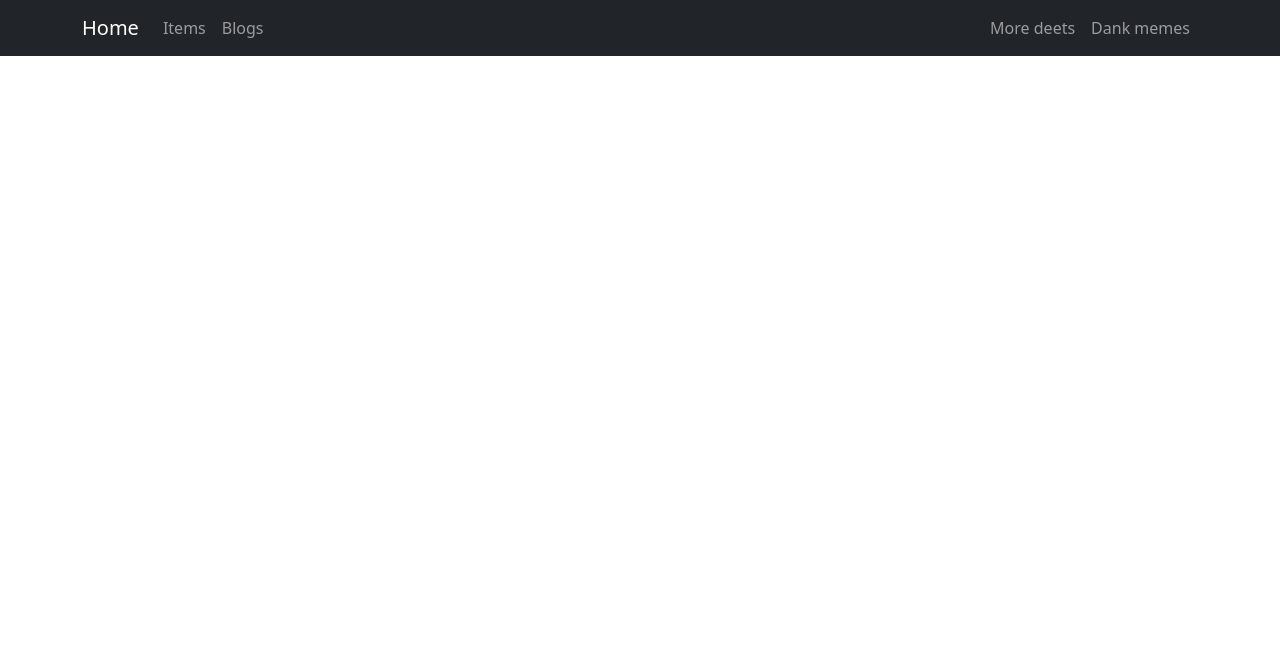
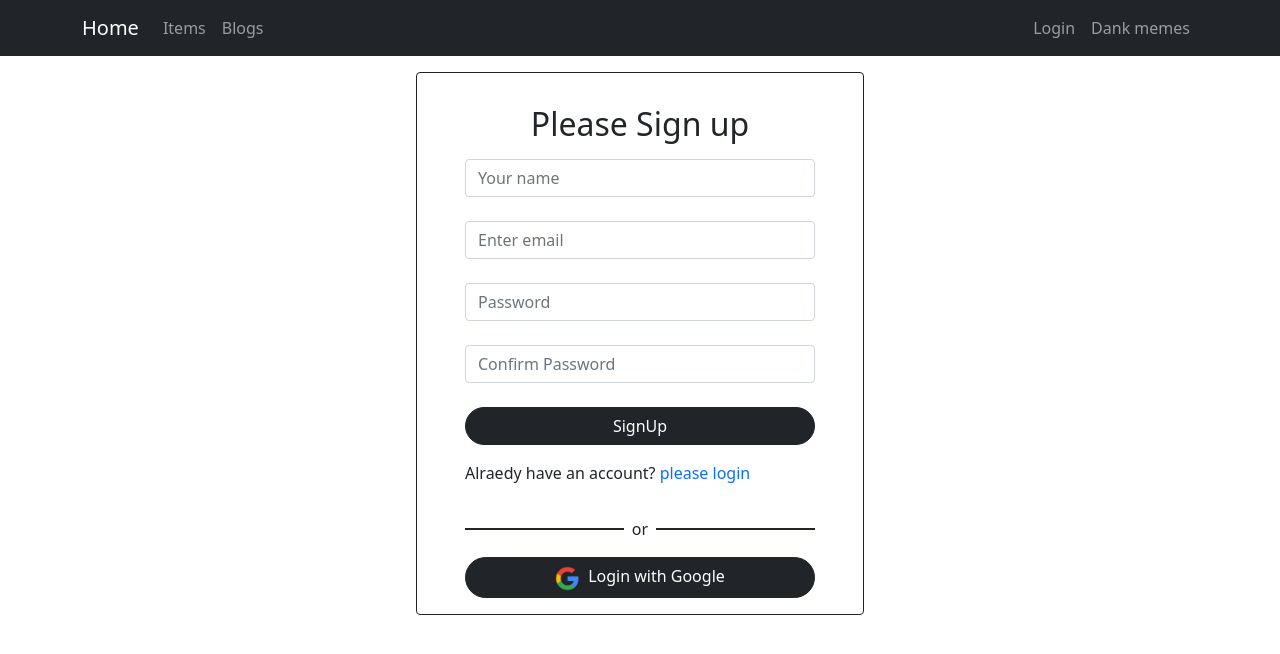
Before and after one commit to sarafat27/Sun-fitness-warehouse-React, a React (Create React App) app: page /register in a window 1280 px wide. Shown: the top 654 px of the page. Built offline with nearby package versions, Linux system fonts and the light colour scheme; no server answers.

Commit message:
authentication added

```diff
--- a/package.json
+++ b/package.json
@@ -11,9 +11,11 @@
     "@testing-library/user-event": "^13.5.0",
     "axios": "^0.27.2",
     "bootstrap": "^5.1.3",
+    "firebase": "^9.7.0",
     "react": "^18.1.0",
     "react-bootstrap": "^2.3.1",
     "react-dom": "^18.1.0",
+    "react-firebase-hooks": "^5.0.3",
     "react-router-dom": "^6.3.0",
     "react-scripts": "5.0.1",
     "web-vitals": "^2.1.4"
--- a/src/App.js
+++ b/src/App.js
@@ -6,6 +6,9 @@ import Home from './Pages/Home/Home/Home';
 import EquipmentDetail from './Pages/EquipmentDetail/EquipmentDetail';
 import ManageInventory from './Pages/ManageInventory/ManageInventory';
 import Blogs from './Pages/Blogs/Blogs';
+import AddItem from './Pages/AddItem/AddItem';
+import Login from './Pages/Authentication/Login/Login';
+import Register from './Pages/Authentication/Register/Register';
 function App() {
   return (
     <div>
@@ -16,6 +19,9 @@ function App() {
         <Route path='/inventory/:id' element={<EquipmentDetail></EquipmentDetail>}></Route>
         <Route path='/manageInventory' element={<ManageInventory></ManageInventory>}></Route>
         <Route path='/blogs' element={<Blogs></Blogs>}></Route>
+        <Route path='/addItem' element={<AddItem></AddItem>}></Route>
+        <Route path='/login' element={<Login></Login>}></Route>
+        <Route path='/register' element={<Register></Register>}></Route>
       </Routes>
     </div>
   );
--- /dev/null
+++ b/src/Pages/AddItem/AddItem.css
@@ -0,0 +1,8 @@
+.form input {
+    display: block;
+    width: 25%;
+    margin-bottom: 15px;
+    margin-left: auto;
+    margin-right: auto;
+    border: 2px solid black;
+}
--- a/src/Pages/AddItem/AddItem.js
+++ b/src/Pages/AddItem/AddItem.js
@@ -0,0 +1,40 @@
+import React from 'react';
+import './AddItem.css'
+const AddItem = () => {
+    const handleAddItems = event => {
+        event.preventDefault();
+        const name = event.target.name.value;
+        const price = event.target.price.value;
+        const quantity = event.target.quantity.value;
+        const shippingCost = event.target.shipping.value;
+        const newEquipment = { name, price, quantity, shippingCost }
+
+        //send data to the server
+        fetch('http://localhost:5000/equipment', {
+            method: 'POST',
+            headers: {
+                'content-type': 'application/json'
+            },
+            body: JSON.stringify(newEquipment)
+        })
+            .then(res => res.json())
+            .then(data => {
+                alert('Equipment succesfully added');
+                event.target.reset();
+            })
+    }
+    return (
+        <div>
+            <h2 className='text-center mb-4'>Please add items</h2>
+            <form onSubmit={handleAddItems} className='form'>
+                <input placeholder='equipment name' type="text" name='name' required />
+                <input placeholder='price' type="text" name="price" id="" required />
+                <input placeholder='quantity' type="text" name="quantity" id="" required />
+                <input placeholder='shipping cost' type="text" name="shipping" id="" required />
+                <input className='btn btn-dark' type="submit" value="Add item" />
+            </form>
+        </div>
+    );
+};
+
+export default AddItem;
--- /dev/null
+++ b/src/Pages/Authentication/Login/Login.js
@@ -0,0 +1,51 @@
+import React, { useRef } from 'react';
+import { Button, Form } from 'react-bootstrap';
+import { Link, useNavigate } from 'react-router-dom';
+import SocialLogin from '../SocialLogin/SocialLogin';
+import { useSignInWithEmailAndPassword } from 'react-firebase-hooks/auth';
+import auth from '../../../firebase.init';
+
+const Login = () => {
+    const emailRef = useRef('');
+    const passwordRef = useRef('');
+    const navigate = useNavigate();
+
+    const [
+        signInWithEmailAndPassword,
+        user,
+        loading,
+        error,
+    ] = useSignInWithEmailAndPassword(auth);
+
+    const handleSubmit = event => {
+        event.preventDefault();
+        const email = emailRef.current.value;
+        const password = passwordRef.current.value;
+        signInWithEmailAndPassword(email, password);
+        navigate('/home')
+    }
+
+    return (
+        <div style={{ width: '30vw' }} className=' mx-auto border border-dark mt-3 px-4 py-3 rounded'>
+            <h2 className='my-3 text-center'>Please Login</h2>
+            <Form onSubmit={handleSubmit}>
+                <Form.Group className="mb-4" controlId="formBasicEmail">
+                    <Form.Control ref={emailRef} type="email" placeholder="Enter email" required />
+                </Form.Group>
+                <Form.Group className="mb-4" controlId="formBasicPassword">
+                    <Form.Control ref={passwordRef} type="password" placeholder="Password" required />
+                </Form.Group>
+                <Button variant="dark w-100 rounded-pill" type="submit">
+                    Login
+                </Button>
+                <p className='my-3'>New to This website? <Link className='text-decoration-none' to='/register'>please register</Link></p>
+            </Form>
+            <p>Forget password? <button className='btn btn-link text-decoration-none text-success'>
+                Reset password
+            </button></p>
+            <SocialLogin></SocialLogin>
+        </div>
+    );
+};
+
+export default Login;
--- /dev/null
+++ b/src/Pages/Authentication/Register/Register.js
@@ -0,0 +1,65 @@
+import React, { useRef } from 'react';
+import { Button, Form } from 'react-bootstrap';
+import { Link, Navigate, useNavigate } from 'react-router-dom';
+import SocialLogin from '../SocialLogin/SocialLogin';
+import { useCreateUserWithEmailAndPassword } from 'react-firebase-hooks/auth';
+import auth from '../../../firebase.init';
+
+const Register = () => {
+    const nameRef = useRef('');
+    const emailRef = useRef('');
+    const passwordRef = useRef('');
+    const confirmPasswordRef = useRef('');
+    const navigate = useNavigate();
+
+    const [
+        createUserWithEmailAndPassword,
+        user,
+        loading,
+        error,
+    ] = useCreateUserWithEmailAndPassword(auth);
+
+    const handleSubmit = event => {
+        event.preventDefault();
+        const name = nameRef.current.value;
+        const email = emailRef.current.value;
+        const password = passwordRef.current.value;
+        const confirmPassword = confirmPasswordRef.current.value;
+
+        if (password !== confirmPassword) {
+            alert('please give same password & confirm password')
+        }
+        else {
+            createUserWithEmailAndPassword(email, password);
+            navigate('/home')
+        }
+    }
+
+
+    return (
+        <div style={{ width: '35vw' }} className='mx-auto border border-dark mt-3 px-5 py-3 rounded'>
+            <h2 className='my-3 text-center'>Please Sign up</h2>
+            <Form onSubmit={handleSubmit}>
+                <Form.Group className="mb-4" controlId="formBasicName">
+                    <Form.Control ref={nameRef} type="text" placeholder="Your name" required />
+                </Form.Group>
+                <Form.Group className="mb-4" controlId="formBasicEmail">
+                    <Form.Control ref={emailRef} type="email" placeholder="Enter email" required />
+                </Form.Group>
+                <Form.Group className="mb-4" controlId="formBasicPassword">
+                    <Form.Control ref={passwordRef} type="password" placeholder="Password" required />
+                </Form.Group>
+                <Form.Group className="mb-4" controlId="formBasicConfirmPassword">
+                    <Form.Control ref={confirmPasswordRef} type="password" placeholder="Confirm Password" required />
+                </Form.Group>
+                <Button variant="dark w-100 rounded-pill" type="submit">
+                    SignUp
+                </Button>
+                <p className='my-3'>Alraedy have an account? <Link className='text-decoration-none' to='/login'>please login</Link></p>
+            </Form>
+            <SocialLogin></SocialLogin>
+        </div>
+    );
+};
+
+export default Register;
--- /dev/null
+++ b/src/Pages/Authentication/SocialLogin/SocialLogin.js
@@ -0,0 +1,31 @@
+import React from 'react';
+import { Button } from 'react-bootstrap';
+import googleLogo from '../../../Images/social login/google.png';
+import { useSignInWithGoogle } from 'react-firebase-hooks/auth';
+import auth from '../../../firebase.init';
+import { useNavigate } from 'react-router-dom';
+
+const SocialLogin = () => {
+    const [signInWithGoogle, user, loading, error] = useSignInWithGoogle(auth);
+    const navigate = useNavigate();
+    if (user) {
+        navigate('/')
+    }
+    return (
+        <div>
+            <div className='d-flex align-items-center'>
+                <div style={{ height: '2px' }} className='bg-dark w-50'>
+
+                </div>
+                <p className='mt-3 mx-2'>or</p>
+                <div style={{ height: '2px' }} className='bg-dark w-50'>
+                </div>
+            </div>
+            <Button onClick={() => signInWithGoogle()} className='w-100 d-block rounded-pill' variant="dark">
+                <img className='me-2' width={25} src={googleLogo} alt="" />
+                Login with Google</Button>
+        </div>
+    );
+};
+
+export default SocialLogin;
--- a/src/Pages/EquipmentDetail/EquipmentDetail.js
+++ b/src/Pages/EquipmentDetail/EquipmentDetail.js
@@ -12,7 +12,7 @@ const EquipmentDetail = () => {
         fetch(url)
             .then(res => res.json())
             .then(data => {
-                setDetail(data)
+                setDetail(data);
             })
     }, []);
 
--- a/src/Pages/shared/Header/Header.js
+++ b/src/Pages/shared/Header/Header.js
@@ -1,8 +1,15 @@
 import React from 'react';
 import { Container, Nav, Navbar } from 'react-bootstrap';
 import { Link } from 'react-router-dom';
+import { useAuthState } from 'react-firebase-hooks/auth';
+import auth from '../../../firebase.init';
+import { signOut } from 'firebase/auth';
 
 const Header = () => {
+    const [user] = useAuthState(auth);
+    const handleSignOut = () => {
+        signOut(auth);
+    }
     return (
         <>
             <Navbar sticky='top' collapseOnSelect expand="lg" bg="dark" variant="dark">
@@ -16,7 +23,11 @@ const Header = () => {
 
                         </Nav>
                         <Nav>
-                            <Nav.Link href="#deets">More deets</Nav.Link>
+                            {
+                                user ?
+                                    <Nav.Link onClick={handleSignOut} as={Link} to='/login' >Logout</Nav.Link> :
+                                    <Nav.Link as={Link} to='/login' >Login</Nav.Link>
+                            }
                             <Nav.Link eventKey={2} href="#memes">
                                 Dank memes
                             </Nav.Link>
--- /dev/null
+++ b/src/firebase.init.js
@@ -0,0 +1,20 @@
+// Import the functions you need from the SDKs you need
+import { initializeApp } from "firebase/app";
+import { getAuth } from "firebase/auth";
+// TODO: Add SDKs for Firebase products that you want to use
+// https://firebase.google.com/docs/web/setup#available-libraries
+
+// Your web app's Firebase configuration
+const firebaseConfig = {
+    apiKey: "AIzaSyDfnmWwqdKzYVEQ5jNrQ_62RoTpHh-WEP4",
+    authDomain: "gym-equipment-warehouse.firebaseapp.com",
+    projectId: "gym-equipment-warehouse",
+    storageBucket: "gym-equipment-warehouse.appspot.com",
+    messagingSenderId: "1095978289457",
+    appId: "1:1095978289457:web:f8e1840d8dac4f2973c810"
+};
+
+// Initialize Firebase
+const app = initializeApp(firebaseConfig);
+const auth = getAuth(app);
+export default auth;
```
Also changed, not shown: src/Images/social login/google.png (added), 1 other file (tests, documents, lock files or other folders).
